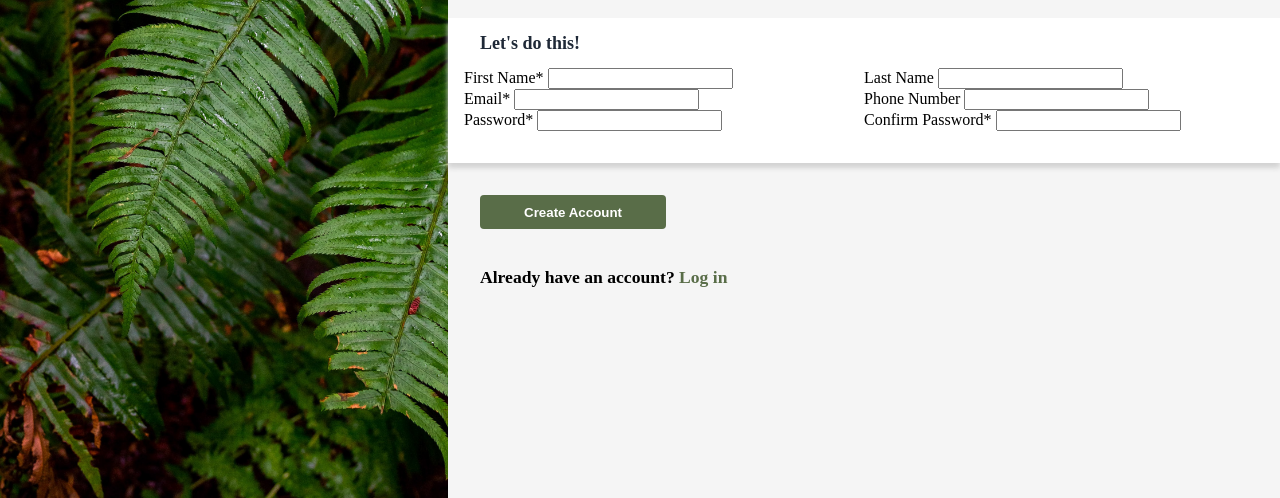
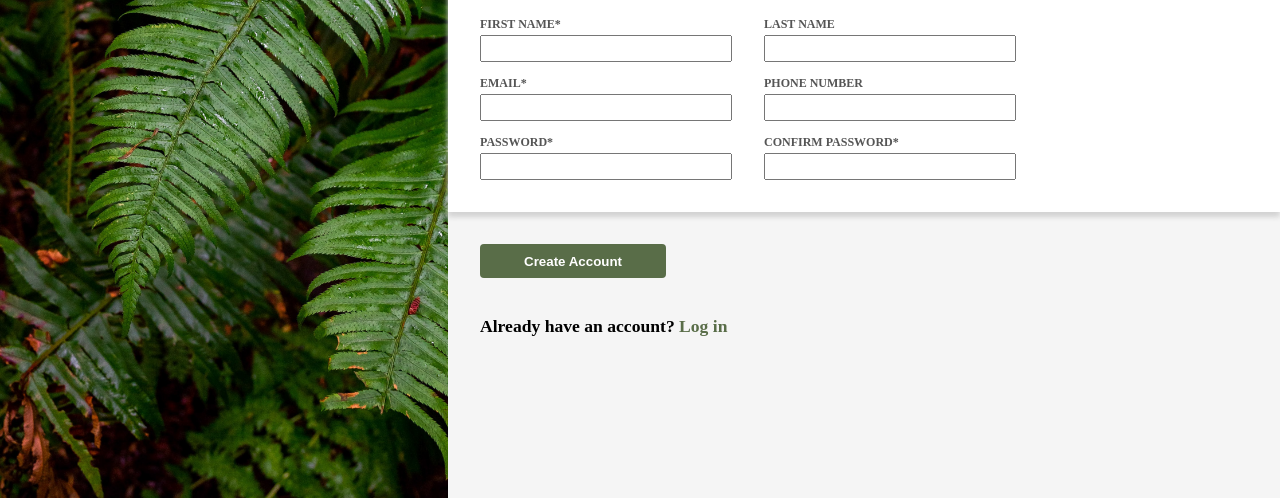
Before and after one commit to scorpi4n/TOP-signup-form, a plain HTML site: page index.html in a window 1280 px wide. Shown: the part 302-800 px from the top of the page. Drawn offline with Linux system fonts and the light colour scheme.

Commit message:
Style form

```diff
--- a/style.css
+++ b/style.css
@@ -157,6 +157,7 @@ table {
 
 .grid {
 	display: grid;
+	gap: 2rem;
 }
 
 main {
@@ -214,8 +215,8 @@ form#create-account {
 h2 {
 	font-size: large;
 	font-weight: 600;
-	padding: 1rem;
-	color: var(--clr-main-gray);
+	padding: 1rem 1rem 2rem;
+	color: black;
 }
 
 p {
@@ -240,3 +241,26 @@ a {
 	text-decoration: none;
 	font-weight: 600;
 }
+
+form {
+	margin-left: 1rem;
+	width: 60%;
+}
+
+form > div {
+	position: relative;
+}
+
+label {
+	text-transform: uppercase;
+	font-size: 0.75rem;
+	font-weight: 600;
+	color: #555555;
+	position: absolute;
+	bottom: 2rem;
+}
+
+input {
+	width: 15rem;
+	padding: 0.25rem;
+}
```
